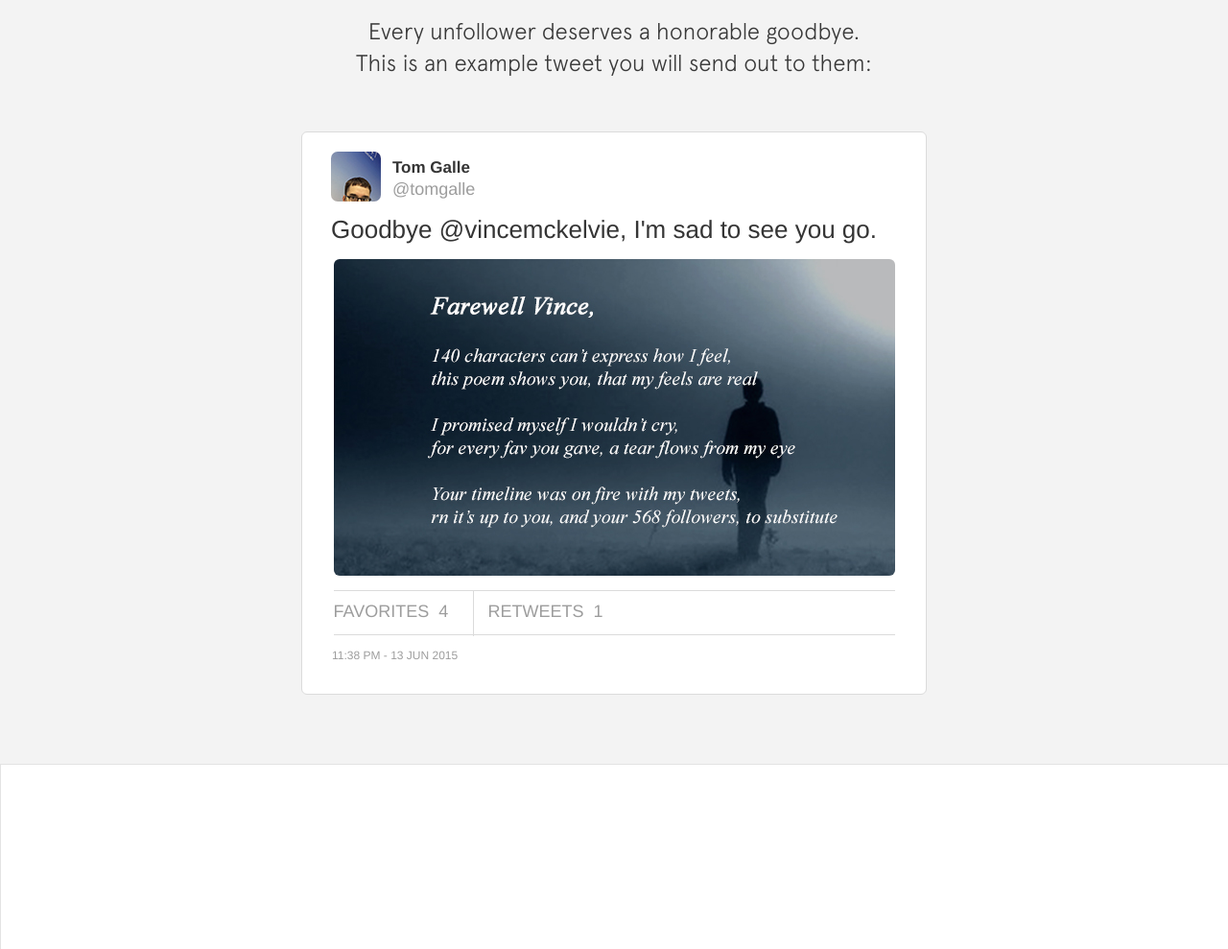
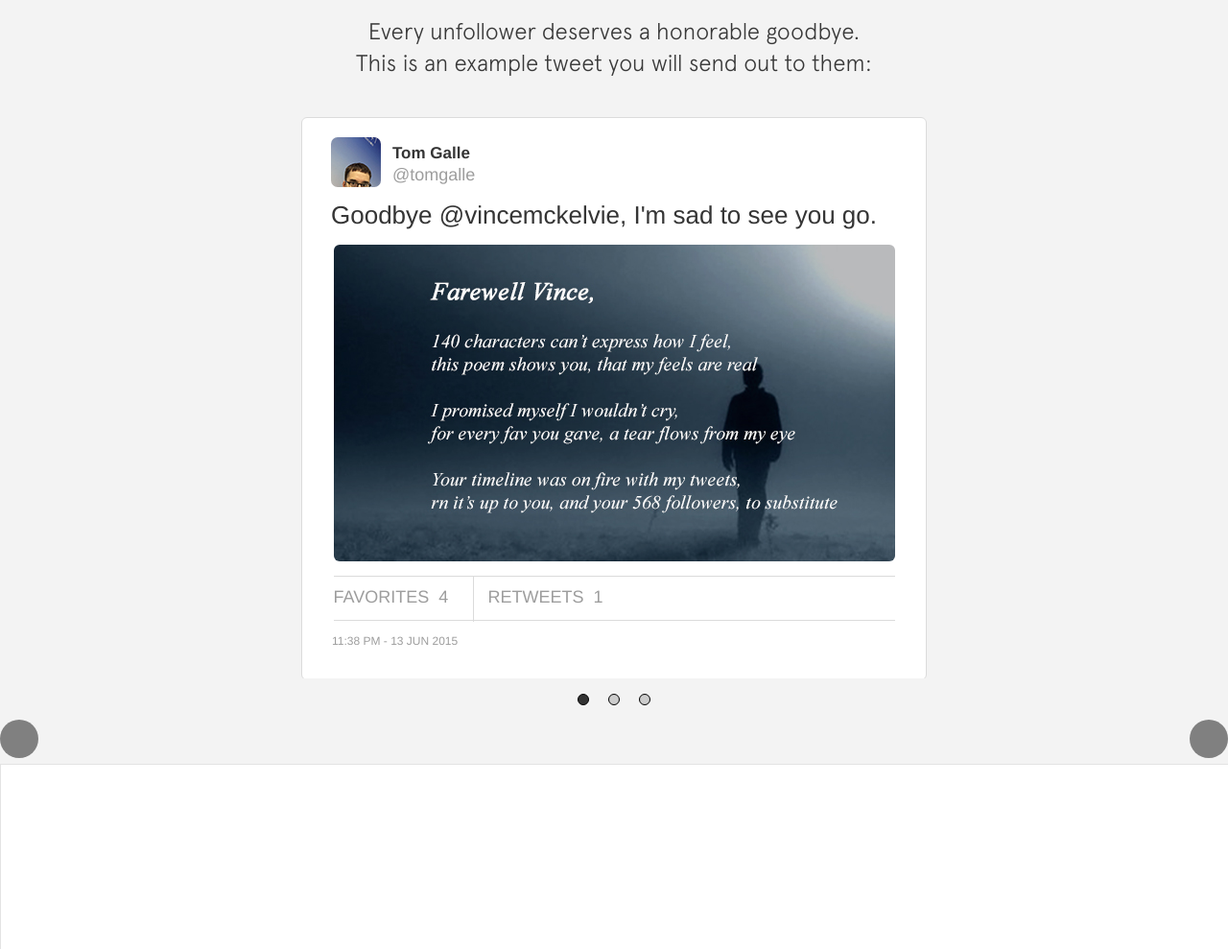
Before and after one commit to tomgalle/goodbye_unfollower, a PHP site: page / in a window 1280 px wide. Shown: the part 844-1833 px from the top of the page at 96% size. Run offline with PHP 8.4, Linux system fonts and the light colour scheme; some libraries are stand-ins or nearby versions.

Commit message:
frontend update

```diff
--- a/css/tweets.css
+++ b/css/tweets.css
@@ -1,39 +1,135 @@
+
+
+#contentcontainer{
+	width: 652px;
+	height: 585px;
+    /*border: 5px black solid;*/
+    overflow: hidden;
+    margin: 0 auto;
+    margin-top: 40px;
+}
 
 
 
 
+#tweetswrapper{
+width: 1958px;
+height: 585px;
+position: relative;
+left: 0px;
+/*background-color: red;*/
+/*z-index: -1002*/
+/*display: inline;*/
+transition: left .5s ease-in-out;
+
+}
 
 
-.frame {
+
+.tweetframe {
 	width: 650px;
 	height: 585px;
 	background-color: white;
-	margin: 0 auto;
-	margin-top: 55px;
 	border: 1px solid #dbdbdb;
 	text-align: left;
-	-moz-border-radius: 6px;
-	-webkit-border-radius: 6px;
-	border-radius: 6px; /* future proofing */
-	-khtml-border-radius: 6px; /* for old Konqueror browsers */
-	/*display: inline-block;*/
-	font-family: "HelveticaNeue-Light",
-	"Helvetica Neue Light", "Helvetica Neue",
-	Helvetica, Arial, "Lucida Grande", sans-serif;
+	-moz-border-radius: 6px; -webkit-border-radius: 6px; border-radius: 6px;  -khtml-border-radius: 6px;
+	font-family: "HelveticaNeue-Light", "Helvetica Neue Light", "Helvetica Neue", Helvetica, Arial, "Lucida Grande", sans-serif;
 
-/*	display: none;*/
+
 }
 
-/*.title {
-	text-align: center;
-	font-size: 30px;
-	color: #353535;
-	font-family: "Times New Roman",Georgia,Serif;
-	font-style: italic;
-	margin-top: 120px;
+
+.tweetcontent {
+	float: left;
+	width: 650px;
+	height: 585px;
+    white-space: normal;
+    background-repeat: no-repeat;
+}
 
 
-}*/
+
+
+#navLinks {
+    text-align: center;
+    width: 550px;
+    /*background-color: red;*/
+    margin: 0 auto;
+    cursor: pointer;
+}
+    #navLinks ul {
+        margin: 0px;
+        padding: 0px;
+        display: inline-block;
+        margin-top: 6px;
+    }
+        #navLinks ul li {
+            float: left;
+            text-align: center;
+            margin: 10px;
+            list-style: none;
+            cursor: pointer;
+            background-color: #CCCCCC;
+            padding: 5px;
+            -moz-border-radius: 50%;
+			-webkit-border-radius: 50%;
+			border-radius: 50%;
+			-khtml-border-radius: 50%;
+            border: black 1px solid;
+        }
+            #navLinks ul li:hover {
+                background-color: #FFFF00;
+            }
+            #navLinks ul li.active {
+                background-color: #333333;
+                color: #FFFFFF;
+                outline-width: 7px;
+            }
+                #navLinks ul li.active:hover {
+                    background-color: #484848;
+                    color: #FFFFFF;
+                }
+
+
+
+
+.itemlink{
+
+	/*width: 40px;*/
+	/*height: 40px;*/
+
+	background-color: orange;
+}
+
+
+
+.sideselector{
+
+	width: 40px;
+	height: 40px;
+	-moz-border-radius: 50px;
+	-webkit-border-radius: 50px;
+	border-radius: 50px; /* future proofing */
+	-khtml-border-radius: 50px; /* for old Konqueror browsers */
+	background-color: gray;
+	cursor: pointer;
+
+
+}
+
+
+.goleft{
+	float: left;
+}
+
+
+.goright{
+	float: right;
+
+}
+
+
+
 
 
 .profile {
@@ -62,7 +158,7 @@
 
 
 
-.tweetcircle {
+/*.tweetcircle {
 	width: 18px;
 	height: 30px;
 	background-color: #fafafa;
@@ -71,7 +167,7 @@
 	-webkit-border-radius: 50%;
 	border-radius: 50%;
 	-khtml-border-radius: 50%;
-}
+}*/
 
 .name {
 	font-size: 17px;
@@ -113,13 +209,14 @@
 	margin: 0 auto;
 	-moz-border-radius: 6px;
 	-webkit-border-radius: 6px;
-	border-radius: 6px; /* future proofing */
-	-khtml-border-radius: 6px; /* for old Konqueror browsers */
+	border-radius: 6px;
+	-khtml-border-radius: 6px;
 	/*background: url(img/exampletweet01.jpg);*/
 	position: relative;
 	overflow: hidden;
 	/*border: 1px solid gray;*/
 	z-index: 100;
+
 }
 
 
--- a/index.html
+++ b/index.html
@@ -122,6 +122,8 @@
 
         <div class="pagetwo"> <!-- add 'section' as class to auto generate pages (see js) -->
 
+
+
                 <div class="subpageheader">
                     Every unfollower deserves a honorable goodbye.<br> This is an example tweet you will send out to them:
                     <!-- <span>(don’t worry, you can limit the amount of unfollowers you send this to)</span>             -->
@@ -130,13 +132,18 @@
 
 
 
-                <div class="exampletweet">
+
+            <div id="contentcontainer">
 
 
 
 
-                            <div class="frame">
 
+                <div id="tweetswrapper">
+
+
+
+                        <div id="tweetone" class="tweetframe tweetcontent">
 
                             <div class="profile">
                                 <div class="profilepic"></div>
@@ -148,9 +155,6 @@
                             <div class="tweettext">Goodbye @vincemckelvie, I'm sad to see you go.</div>
                             <div class="tweetimg poem01">  </div>
 
-
-
-<!-- <img src="img/exampletweet01.jpg" alt=""> -->
                             <div class="line"></div>
                             <div class="tweetbottom">
                                 <div class="fav sub">Favorites&nbsp; 4</div>
@@ -159,11 +163,86 @@
 
                             <div class="line2"></div>
                             <div class="date">11:38 PM - 13 Jun 2015</div>
-                            </div>  <!-- frame -->
+                        </div>  <!-- tweetframe -->
 
 
 
-                </div> <!-- exampletweet -->
+                        <div id="tweettwo" class="tweetframe tweetcontent">
+
+                            <div class="profile">
+                                <div class="profilepic"></div>
+                                <div class="name">Tom Galle</div>
+                                <div class="handle">@tomgalle</div>
+                            </div> <!-- profile -->
+
+
+                            <div class="tweettext">Goodbye @tomgalle, I'm sad to see you go.</div>
+                            <div class="tweetimg poem01">  </div>
+
+                            <div class="line"></div>
+                            <div class="tweetbottom">
+                                <div class="fav sub">Favorites&nbsp; 4</div>
+                                <div class="rt sub">Retweets&nbsp; 1</div>
+                            </div> <!-- tweetbottom -->
+
+                            <div class="line2"></div>
+                            <div class="date">11:38 PM - 13 Jun 2015</div>
+                        </div>  <!-- tweetframe -->
+
+
+                        <div id="tweetthree" class="tweetframe tweetcontent">
+
+                            <div class="profile">
+                                <div class="profilepic"></div>
+                                <div class="name">Tom Galle</div>
+                                <div class="handle">@tomgalle</div>
+                            </div> <!-- profile -->
+
+                            <div class="tweettext">Goodbye @qanta, I'm sad to see you go.</div>
+                            <div class="tweetimg poem01">  </div>
+
+                            <div class="line"></div>
+                            <div class="tweetbottom">
+                                <div class="fav sub">Favorites&nbsp; 4</div>
+                                <div class="rt sub">Retweets&nbsp; 1</div>
+                            </div> <!-- tweetbottom -->
+
+                            <div class="line2"></div>
+                            <div class="date">11:38 PM - 13 Jun 2015</div>
+                        </div>  <!-- tweetframe -->
+
+
+
+
+                </div> <!-- tweetwrapper -->
+
+            </div> <!-- contentcontainer -->
+
+
+            <div id="navLinks">
+
+                <ul>
+                    <li class="navone itemlink dots" data-pos="0px"></li>
+                    <li class="navtwo itemlink dots" data-pos="-650px"></li>
+                    <li class="navthee itemlink dots" data-pos="-1300px"></li>
+                </ul>
+
+            </div> <!-- navlinks -->
+
+                <div class="goleft sideselector "></div>
+                <div class="goright sideselector "></div>
+
+
+
+
+<!--                 <ul>
+                    <li class="itemLinks" data-pos="0px"></li>
+                    <li class="itemLinks" data-pos="-550px"></li>
+                    <li class="itemLinks" data-pos="-1100px"></li>
+                    <li class="itemLinks" data-pos="-1650px"></li>
+                </ul> -->
+
+
 
 
 
--- a/js/script.js
+++ b/js/script.js
@@ -182,3 +182,106 @@ $( "#deactivate" ).click(function() {
 
 
 })();
+
+
+
+
+
+
+
+
+
+
+
+
+
+
+
+
+// just querying the DOM
+var links = document.querySelectorAll(".itemlink");
+// var links = document.querySelectorAll(".sideselector");
+var clickLeft = document.querySelector(".goleft");
+var clickRight = document.querySelector(".goright");
+var wrapper = document.querySelector("#tweetswrapper");
+// var sideselector = document.querySelector('')
+
+// the activeLink provides a pointer to the currently displayed item
+var activeLink = 0;
+
+
+
+// setup the event listeners
+for (var i = 0; i < links.length; i++) {
+    var link = links[i];
+    link.addEventListener('click', setClickedItem, false);
+
+    // identify the item for the activeLink
+    link.itemID = i;
+}
+
+
+// ARROW FUNCTIONS
+
+ clickRight.addEventListener('click', nextArrow, false);
+ clickLeft.addEventListener('click', previousArrow, false);
+
+
+// set first item as active
+links[activeLink].classList.add("active");
+
+function setClickedItem(e) {
+    removeActiveLinks();
+
+    var clickedLink = e.target;
+    activeLink = clickedLink.itemID;
+    // console.log(activeLink);
+
+    changePosition(clickedLink);
+}
+
+function removeActiveLinks() {
+    for (var i = 0; i < links.length; i++) {
+        links[i].classList.remove("active");
+    }
+}
+
+// Handle changing the slider position as well as ensure
+// the correct link is highlighted as being active
+function changePosition(link) {
+
+    link.classList.add("active");
+	var position = link.getAttribute("data-pos");
+
+
+	if ( link.classList.contains('dots')) {
+    	var position = link.getAttribute("data-pos");
+    	wrapper.style.left = position;
+	}
+
+}
+
+
+function nextArrow(){
+    removeActiveLinks();
+	activeLink = activeLink + 1;
+	if(activeLink>=links.length){activeLink = 0;}
+
+	var link = links[activeLink];
+
+	changePosition(link);
+
+}
+
+
+function previousArrow(){
+	removeActiveLinks();
+	activeLink = activeLink - 1;
+	if(activeLink<=0){activeLink = 3;}
+
+	var link = links[activeLink];
+	changePosition(link);
+
+
+
+}
```
Lines whose indentation alone changed are shown as unchanged.
